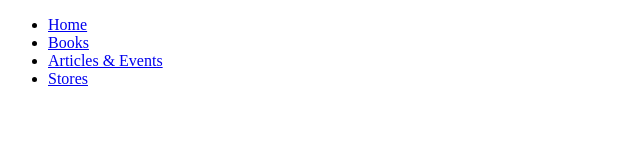
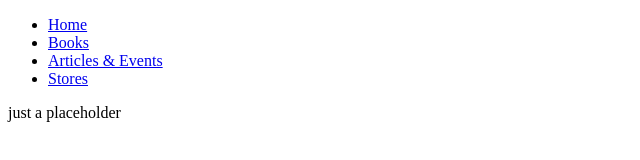
Before and after one commit to Marquez594/BookStore, a plain HTML site: page Front/Bookstore/books.html in a window 1280 px wide. Shown: the whole page, without its empty margins (0-640 px from the left). Drawn offline with Linux system fonts and the light colour scheme.

Commit message:
Add placeholder content to books.html
Added a placeholder paragraph to the body of the books.html file.

```diff
--- a/Front/Bookstore/books.html
+++ b/Front/Bookstore/books.html
@@ -13,7 +13,7 @@
     </head>
 
     <body>
-
+        <p>just a placeholder</p>
     </body>
 
 </html>
```
